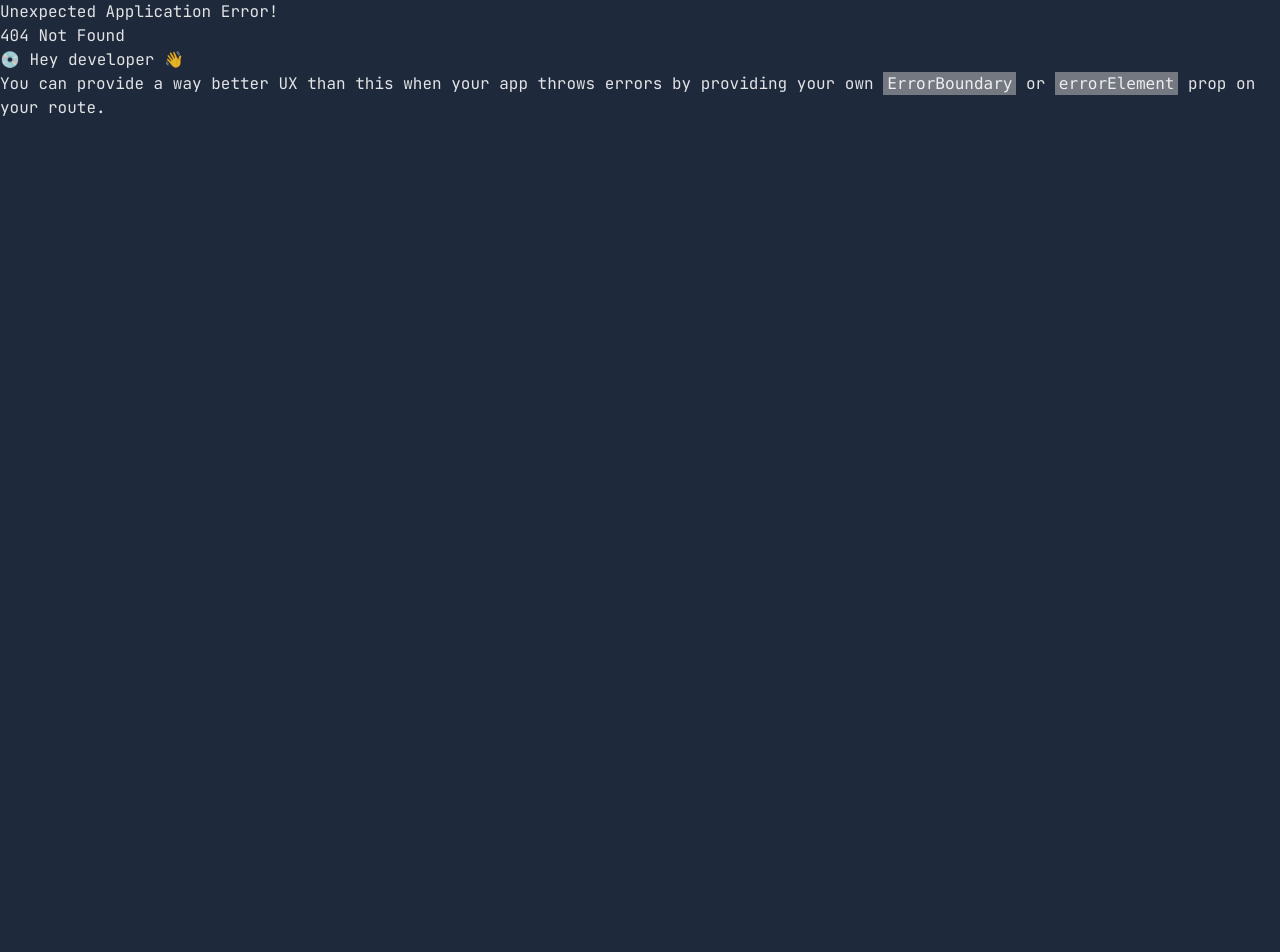
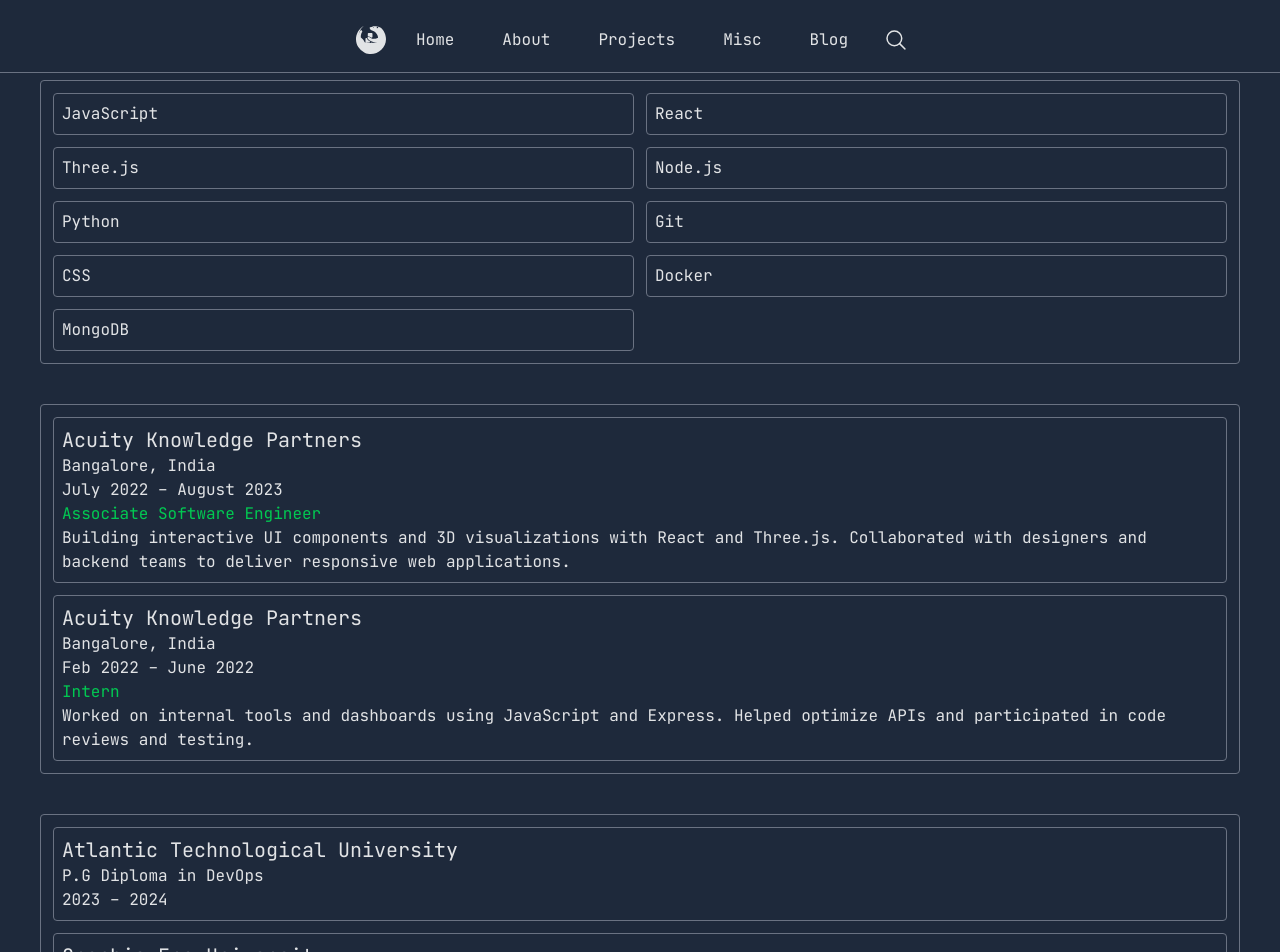
Before and after one commit to ShavB/portfolio, a React (Vite) app: page /about in a window 1280 px wide. Before the commit this address had no page. Shown: the top 952 px of the page. Before the commit the page ends 800 px from the top, so only its background shows below. Built offline with nearby package versions, Linux system fonts and the light colour scheme.

Commit message:
add about tabs

```diff
--- a/src/App.jsx
+++ b/src/App.jsx
@@ -1,4 +1,4 @@
-import Navbar from "./components/Navbar";
+import Navbar from "./components/pages/Navbar";
 import { Outlet } from "react-router";
 
 function App() {
--- a/src/components/home/Home.jsx
+++ b/src/components/home/Home.jsx
@@ -3,7 +3,10 @@
 
 export default function Home() {
   return (
-    <div className="">
+    <div className="flex justify-center mt-20 w-screen">
+      <div className="border-1 shadow-2xl rounded p-3 hover:shadow-amber-600">
+        Hi, I'm Shyam
+      </div>
       <MainCanvas />
     </div>
   );
--- a/src/components/home/MainScene.jsx
+++ b/src/components/home/MainScene.jsx
@@ -1,11 +1,7 @@
 import gsap from "gsap";
 import { ScrollTrigger } from "gsap/ScrollTrigger";
 import { useRef } from "react";
-import { Center, Text, Text3D } from "@react-three/drei";
-import { FontLoader } from "three/examples/jsm/Addons.js";
-// import Home3DButton from "./geometry/Home3DButton";
 import Buttons3D from "./geometry/Buttons3D";
-// import { useLoader } from "@react-three/fiber";
 
 gsap.registerPlugin(ScrollTrigger);
 
--- a/src/components/Navbar.jsx
+++ b/src/components/pages/Navbar.jsx
@@ -1,7 +1,7 @@
 import { useEffect, useRef, useState } from "react";
 import { IoSearchOutline } from "react-icons/io5";
 import { RxHamburgerMenu } from "react-icons/rx";
-import NavbarTabElements from "../features/NavbarTabElements";
+import NavbarTabElements from "../../features/NavbarTabElements";
 import { SiLinuxserver } from "react-icons/si";
 import { Link } from "react-router";
 
@@ -31,7 +31,7 @@
   }, []);
 
   return (
-    <div className="fixed w-full top-2 flex items-center justify-center z-50">
+    <div className="fixed w-full top-2 flex items-center justify-center z-5 border-b border-gray-500">
       <div className="rounded-2xl w-full mx-4 px-2 sm:px-20 md:px-25 lg:mx-40 xl:mx-60">
         <div className="px-4 flex h-16 items-center justify-between">
           <div>
--- /dev/null
+++ b/src/components/pages/about/About.jsx
@@ -0,0 +1,67 @@
+import aboutData from "./AboutMe";
+
+const Skills = ({ skills }) => {
+  return (
+    <div className="grid grid-cols-2 gap-3 border border-gray-500 rounded p-3 ">
+      {skills.map((skill) => (
+        <div
+          className="border p-2 border-gray-500 hover:border-gray-300 rounded hover:cursor-pointer"
+          key={skill.id}
+        >
+          {skill.name}
+        </div>
+      ))}
+    </div>
+  );
+};
+
+const Exprience = ({ exprience }) => {
+  return (
+    <div className="grid gap-3 border border-gray-500 rounded p-3 ">
+      {exprience.map((expri) => (
+        <div
+          className="border p-2 border-gray-500 hover:border-gray-300  rounded hover:cursor-pointer"
+          key={expri.id}
+        >
+          <div className="">
+            <div className="text-xl">{expri.company}</div>
+            <div>{expri.location}</div>
+            <div className="">{expri.duration}</div>
+          </div>
+          <h3 className="text-green-500">{expri.role}</h3>
+          <p>{expri.description}</p>
+        </div>
+      ))}
+    </div>
+  );
+};
+
+const Education = ({ education }) => {
+  return (
+    <div className="grid gap-3 border border-gray-500 rounded p-3 ">
+      {education.map((edu) => (
+        <div
+          className="border p-2 border-gray-500 hover:border-gray-300  rounded hover:cursor-pointer"
+          key={edu.id}
+        >
+          <div className="">
+            <div className="text-xl">{edu.institution}</div>
+            <div>{edu.degree}</div>
+            <div className="">{edu.duration}</div>
+          </div>
+          <h3 className="text-green-500">{edu.role}</h3>
+        </div>
+      ))}
+    </div>
+  );
+};
+
+export default function About() {
+  return (
+    <div className="flex flex-col gap-10 mt-20 mx-10 overflow-hidden mb-20">
+      <Skills skills={aboutData.skills} />
+      <Exprience exprience={aboutData.experience} />
+      <Education education={aboutData.education} />
+    </div>
+  );
+}
--- /dev/null
+++ b/src/components/pages/about/AboutMe.js
@@ -0,0 +1,60 @@
+const aboutData = {
+  skills: [
+    { id: 1, name: "JavaScript" },
+    { id: 2, name: "React" },
+    { id: 3, name: "Three.js" },
+    { id: 4, name: "Node.js" },
+    { id: 5, name: "Python" },
+    { id: 6, name: "Git" },
+    { id: 7, name: "CSS" },
+    { id: 8, name: "Docker" },
+    { id: 9, name: "MongoDB" },
+  ],
+
+  experience: [
+    {
+      id: 1,
+      company: "Acuity Knowledge Partners",
+      role: "Associate Software Engineer",
+      duration: "July 2022 – August 2023",
+      location: "Bangalore, India",
+      description:
+        "Building interactive UI components and 3D visualizations with React and Three.js. Collaborated with designers and backend teams to deliver responsive web applications.",
+    },
+    {
+      id: 2,
+      company: "Acuity Knowledge Partners",
+      role: "Intern",
+      duration: "Feb 2022 – June 2022",
+      location: "Bangalore, India",
+      description:
+        "Worked on internal tools and dashboards using JavaScript and Express. Helped optimize APIs and participated in code reviews and testing.",
+    },
+  ],
+
+  education: [
+    {
+      id: 1,
+      institution: "Atlantic Technological University",
+      degree: "P.G Diploma in DevOps",
+      duration: "2023 – 2024",
+      location: "Letterkenny, Ireland",
+    },
+    {
+      id: 2,
+      institution: "Graphic Era University",
+      degree: "Master's of Computer Application",
+      duration: "2020 – 2022",
+      location: "Dehradun, India",
+    },
+    {
+      id: 3,
+      institution: "Tilak College of Science",
+      degree: "BSc Computer Science",
+      duration: "2017 – 2020",
+      location: "Mumbai, India",
+    },
+  ],
+};
+
+export default aboutData;
--- a/src/utils/TabName.js
+++ b/src/utils/TabName.js
@@ -6,8 +6,8 @@
   },
   {
     id: 2,
-    label: "Blog",
-    path: "/blog",
+    label: "About",
+    path: "/about",
   },
   {
     id: 3,
@@ -19,4 +19,9 @@
     label: "Misc",
     path: "/misc",
   },
+  {
+    id: 5,
+    label: "Blog",
+    path: "/blog",
+  },
 ];
```
Also changed, not shown: src/routes/Routes.jsx (+5 -3 lines), src/components/pages/Blog.jsx (renamed from src/components/Blog.jsx), src/components/pages/Misc.jsx (renamed from src/components/Misc.jsx), src/components/pages/Projects.jsx (renamed from src/components/Projects.jsx).
